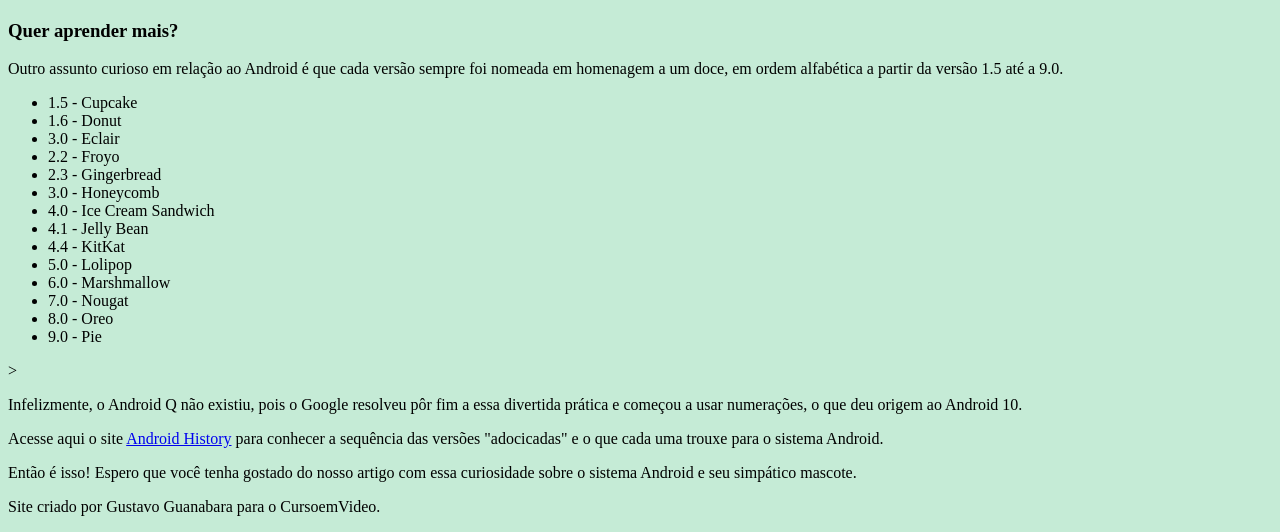
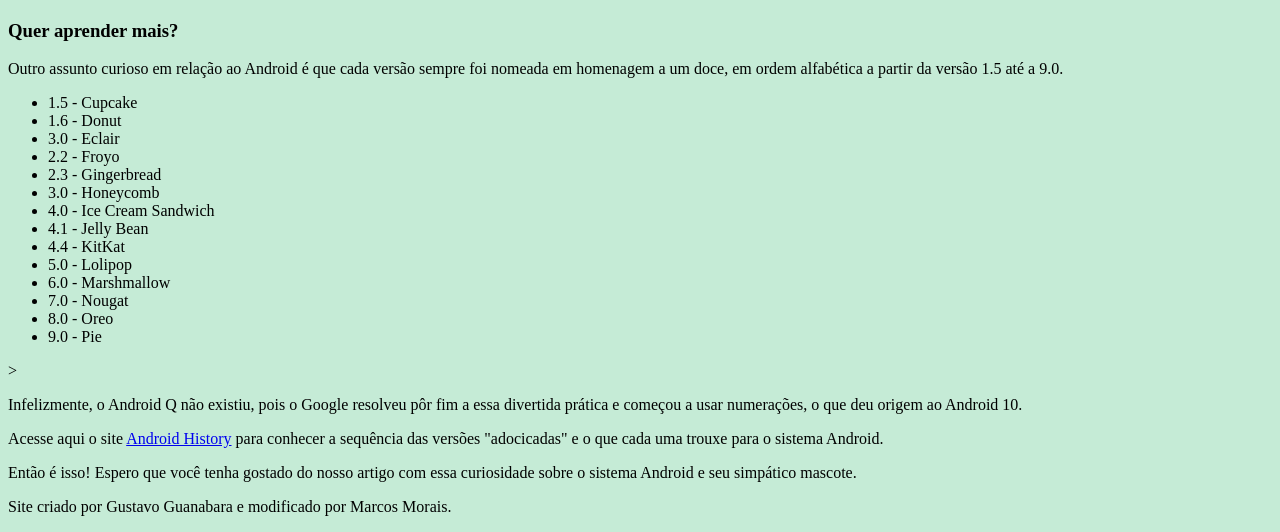
Before and after one commit to MARCOSAMP/projeto-site, a plain HTML site: page index.html in a window 1280 px wide. Shown: the part 1497-2029 px from the top of the page. Drawn offline with Linux system fonts and the light colour scheme.

Commit message:
footer editado

```diff
--- a/index.html
+++ b/index.html
@@ -84,7 +84,7 @@
         </section>
    </main>
    <footer>
-        <p>Site criado por Gustavo Guanabara para o CursoemVideo.</p>
+        <p>Site criado por Gustavo Guanabara e modificado por Marcos Morais.</p>
    </footer>
 </body>
 </html>
```
